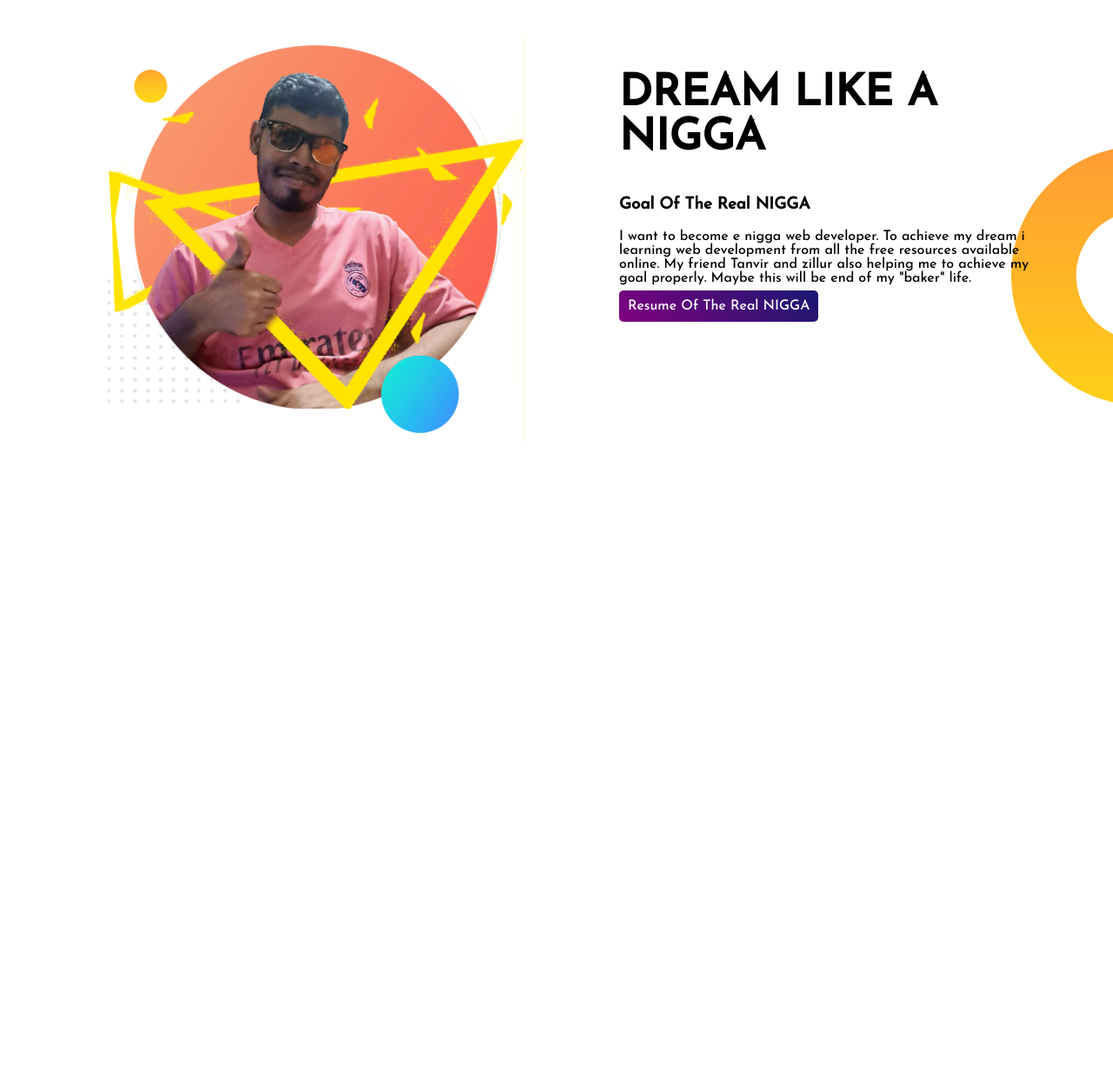
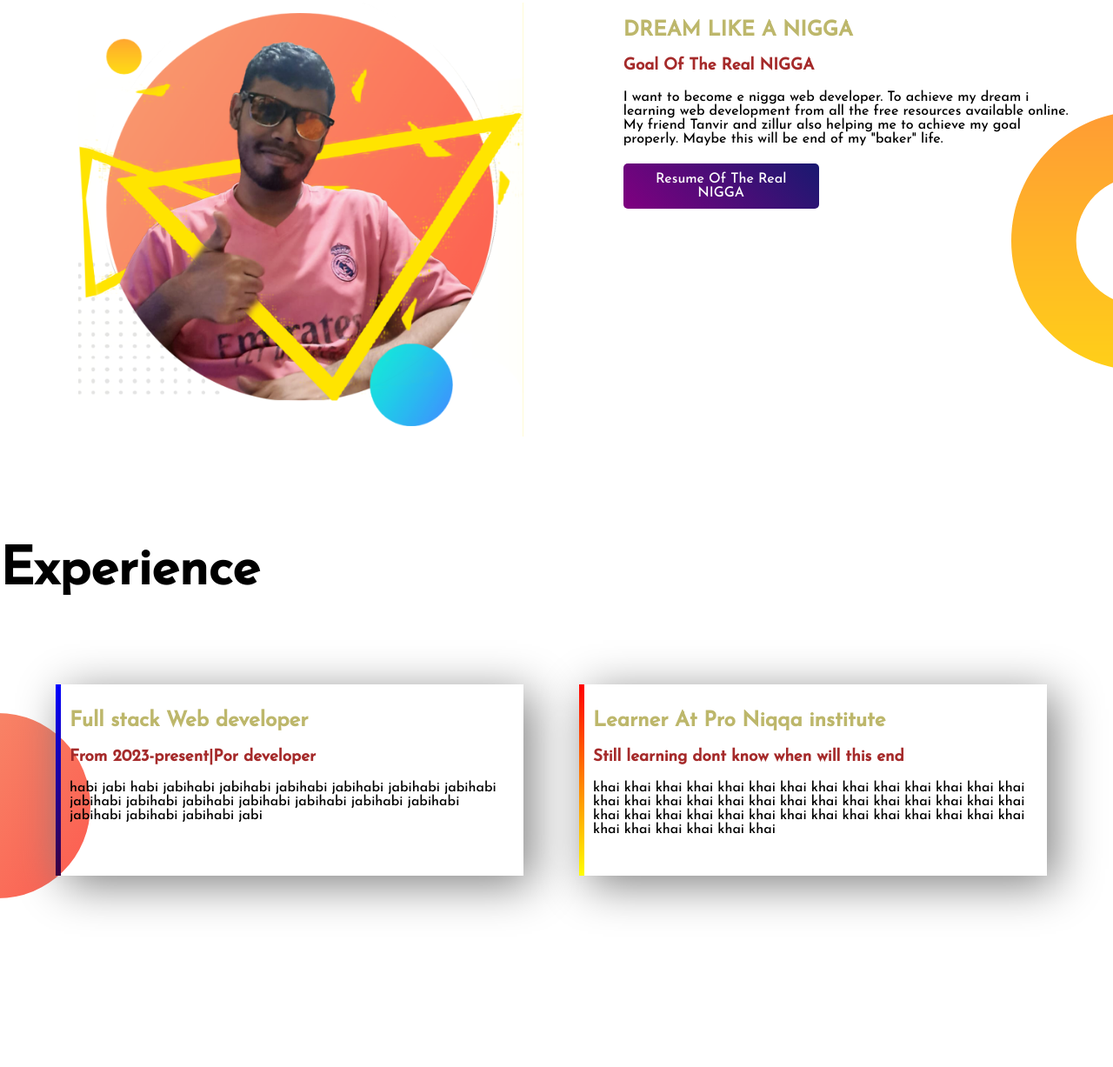
Before and after one commit to toha8469/web-portfolio, a plain HTML site: page index.html in a window 1280 px wide. Shown: the part 703-1930 px from the top of the page at 87% size. Before the commit the page ends 1360 px from the top, so only its background shows below. Drawn offline with Linux system fonts and the light colour scheme.

Commit message:
complete

```diff
--- a/index.html
+++ b/index.html
@@ -12,16 +12,17 @@
 </head>
 
 <body>
-    <section>
+    <section class="first">
         <div class="top align">
-            <h1>Welcome To</h1>
-            <h1><span class="name">Nazibul's</span> Den</h1>
+            <h1>Welcome To<span class="name">Nazibul's</span> Den</h1>
             <h3>The Real NIGGA</h3>
             <p> I am the real nigga. All do is eat sleep repeat. I dont have any job right now. So i am
                 also the real
                 "baker". Nobody respect the real nigga and thats very sad. I need a job to gain my respect. So you can
                 hire me and pay for doing nothing at All. </p>
-            <a class="link-button" target="_blank" href="https://www.facebook.com/nzbltoha">Hire The NIGGA!</a>
+            <div class="link-button">
+                <a class="link-button-text" target="_blank" href="https://www.facebook.com/nzbltoha">Hire The NIGGA!</a>
+            </div>
         </div>
         <div class="top">
             <img src="images/toha.png" alt="The real NIGGA!!">
@@ -34,13 +35,34 @@
         <div class="top">
             <h2>DREAM LIKE A NIGGA</h2>
             <h3>Goal Of The Real NIGGA</h3>
-            <p>I want to become e nigga web developer. To achieve my dream i learning web development from all the free resources available online. My friend Tanvir and zillur also helping me to achieve my goal properly. Maybe this will be end of my "baker" life.</p>
-            <a class="link-button" href="https://www.facebook.com/nzbltoha"> Resume Of The Real NIGGA</a>
+            <p>I want to become e nigga web developer. To achieve my dream i learning web development from all the free
+                resources available online. My friend Tanvir and zillur also helping me to achieve my goal properly.
+                Maybe this will be end of my "baker" life.</p>
+            <div class="link-button2">
+                <a class="link-button-text" href="https://www.facebook.com/nzbltoha"> Resume Of The Real NIGGA</a>
+            </div>
         </div>
     </section>
+    <section class="third">
 
+        <h1>Experience</h1>
 
-
+        <div id="full" class="top exp">
+            <h2>Full stack Web developer</h2>
+            <h3>From 2023-present|Por developer</h3>
+            <p>
+                habi jabi habi jabihabi jabihabi jabihabi jabihabi jabihabi jabihabi jabihabi jabihabi jabihabi jabihabi
+                jabihabi jabihabi jabihabi jabihabi jabihabi jabihabi jabi
+            </p>
+        </div>
+        <div id="learn" class="top exp">
+            <h2>Learner At Pro Niqqa institute</h1>
+                <h3>Still learning dont know when will this end</h3>
+                <p>khai khai khai khai khai khai khai khai khai khai khai khai khai khai khai khai khai khai khai khai
+                    khai khai khai khai khai khai khai khai khai khai khai khai khai khai khai khai khai khai khai khai
+                    khai khai khai khai khai khai khai khai </p>
+        </div>
+    </section>
 </body>
 
 </html>
--- a/style.css
+++ b/style.css
@@ -5,21 +5,28 @@ body {
 
 h1 {
     font-size: 60px;
+    margin-bottom: 0px;
 }
-h2{
-    font-size: 50px;
+
+h2 {
+    color: darkkhaki;
+}
+
+h3 {
+    color: brown;
 }
 
 .name {
     color: midnightblue;
 }
 
-section{
+.first {
     height: 600px;
     background-image: url("images/top-banner.png");
     background-repeat: no-repeat;
     padding: 40px;
 }
+
 .top {
     float: left;
     width: 40%;
@@ -30,16 +37,61 @@ section{
 div img {
     width: 100%;
 }
-.link-button{
+
+.link-button {
     text-decoration: none;
     background-image: linear-gradient(45deg, purple, midnightblue);
     padding: 10px 10px;
     border-radius: 5px;
     color: white;
+    margin-top: 20px;
+    width: 30%;
+    text-align: center;
 }
-.second{
+
+.link-button2 {
+    text-decoration: none;
+    background-image: linear-gradient(45deg, purple, midnightblue);
+    padding: 10px 10px;
+    border-radius: 5px;
+    color: white;
+    margin-top: 20px;
+    width: 40%;
+    text-align: center;
+}
+
+.link-button-text {
+    text-decoration: none;
+    color: white;
+}
+
+.second {
     height: 600px;
     background-image: url("images/dream-bg.png");
     background-position: right;
     background-repeat: no-repeat;
 }
+
+.exp {
+    margin-top: 100px;
+    align: center;
+    padding: 10px 10px;
+    height: 200px;
+    border-left: 6px solid;
+    box-shadow: 10px 10px 50px gray;
+}
+
+.third {
+    height: 600px;
+    background-image: url(images/exp-bg.png);
+    background-repeat: no-repeat;
+    background-position: left;
+}
+#full{
+    border-image: linear-gradient( blue, rgb(61, 1, 61));
+    border-image-slice: 1;
+}
+#learn{
+    border-image: linear-gradient( red, yellow);
+    border-image-slice: 1;
+}
```
